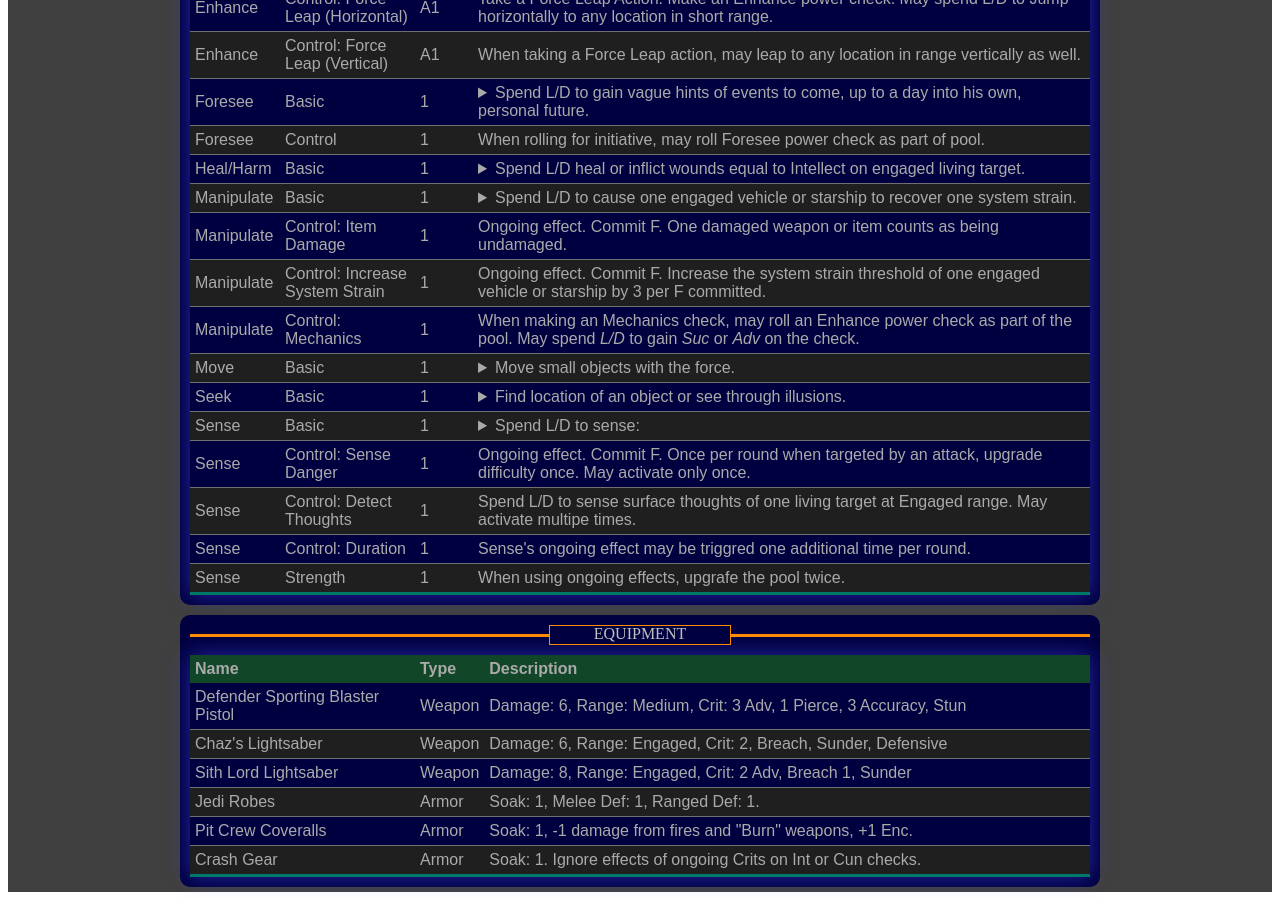
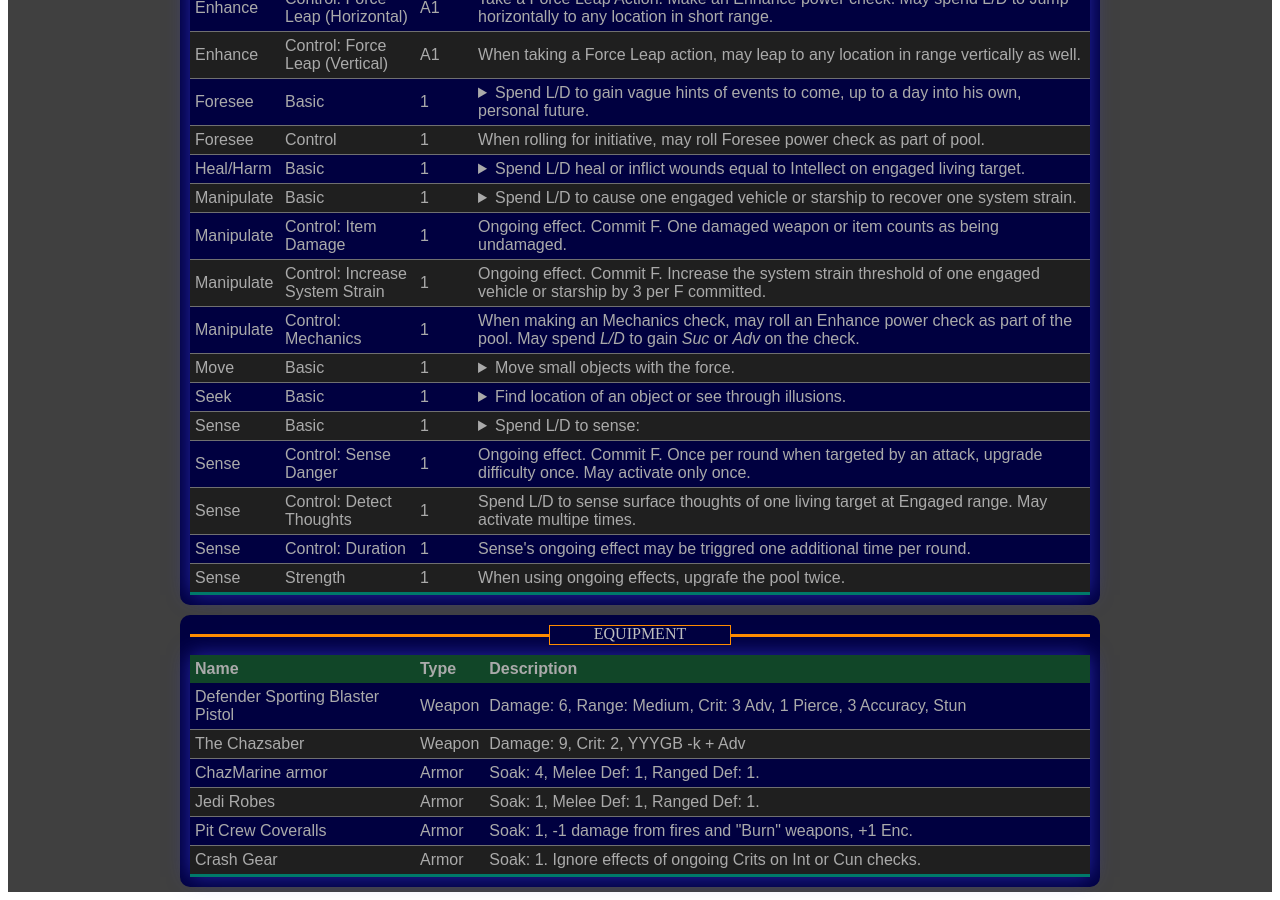
Before and after one commit to GrahamFrye/Conflicted-Alliances, a Jekyll site: the page characters/chaz/index.html, which Jekyll copies as it is, in a window 1280 px wide and 900 px high, scrolled down 2869 px. Built offline with Jekyll 4.4.1, drawn with Linux system fonts in a browser that asks for light colours; some of the changed lines change nothing that is shown.

Commit message:
Update index.html
Updated lightsaber, added armor

```diff
--- a/characters/chaz/index.html
+++ b/characters/chaz/index.html
@@ -876,24 +876,39 @@
                     </td>
                 </tr>
                 <tr>
-                  <td>Chaz's Lightsaber</td>
+                  <td>The Chazsaber</td>
                   <td>Weapon</td>
-                  <td>Damage: 6, Range: Engaged, Crit: 2, Breach, Sunder, Defensive
-                    <span class="hide">Ghostfire Crystal. Deep blue, nearly invisible blade.
+                  <td>Damage: 9, Crit: 2, YYYGB -k + Adv
+                    <span class="hide">
+                      Accurate, Breach, Sunder, Defensive<br>
+                      -Ghostfire Crystal. Deep blue, nearly invisible blade.
                       Wielder may spend ωωωω or † to prevent the target from using the Parry
                        talent to reduce damage from this attack.<br>
-                       Crossguard. Can spend ωω or † to hook opponent's blade and disarm his foe.<br>
-                       Personalized Inlay. Reduce the difficulty checks to modify any lightsaber
-                        crystal installed in this weapon by 1.
+                       -Crossguard. Can spend ωω or † to hook opponent's blade and disarm his foe.<br>
+                       -Personalized Inlay. Reduce the difficulty checks to modify any lightsaber
+                        crystal installed in this weapon by 1.<br>
+                        -Superior Hilt. Superior. +1 damage, +1 Adv on success<br>
+                        -Custon Grip. -k form attack checks for me, +kk for anyone else.<br>
+                        -Hilt Masking Kit. +2 fail to any atempt to find or ID lightsaber.
+
                      </span>
                     </td>
                 </tr>
                 <tr>
-                  <td>Sith Lord Lightsaber</td>
-                  <td>Weapon</td>
-                  <td>Damage: 8, Range: Engaged, Crit: 2 Adv, Breach 1, Sunder
-                    <span class="hide">Red Crystal. Found on a dead Sith Lord on Emperor's birth planet, Nethyma.
-                      I don't know anything else about it. Above is a guess.
+                  <td>ChazMarine armor</td>
+                  <td>Armor</td>
+                  <td>Soak: 4, Melee Def: 1, Ranged Def: 1.
+                    <span class="hide">Encumbrance: 4, HP: 5/7. Full Body, Hard, Heavy, Sealable.<br>
+                      Attatchments:<br>
+                      -Bio-Support Dispenser: heal 1 wound at end of encounter in addition to strain. First time wound threshold is exceeded in an encounter, auto apply a stimpack.<br>
+                      -Ceremonial Adornment: Removes ■ ■ from social skill checks due to wearing armor in socially inappropriate situations.
+                       With an hour to prep for a specific culture, remove ■ ■ ■.<br>
+                      -Cortosis Weave: +1 Soak, armor's soak counts against lightsabers<br>
+                      -Enhanced Optics Suite: Removes up to ■ ■ added to all Perception, Vigilance, and combat
+                       skill checks due to darkness, smoke, or other environmental effects that obscure vision.
+                      -Multi-band comlink: Helmet integrated long range comlink.
+                      -Superior Armor Customization: Superior quality.
+                      -Vacuum sealed: 10 minutes of air to ignore vacuum or poisonous environment. Sealed.
                      </span>
                     </td>
                 </tr>
```
